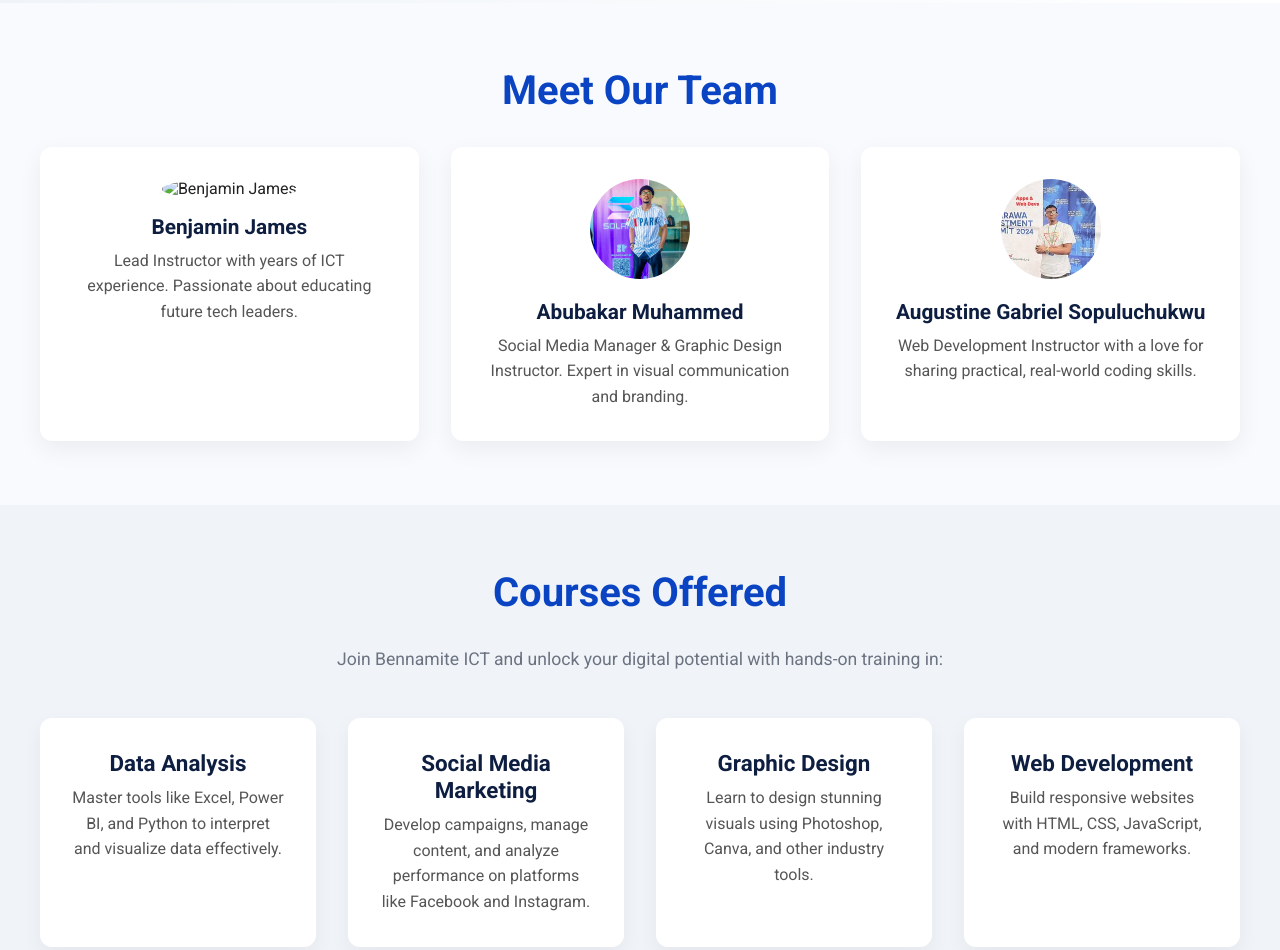
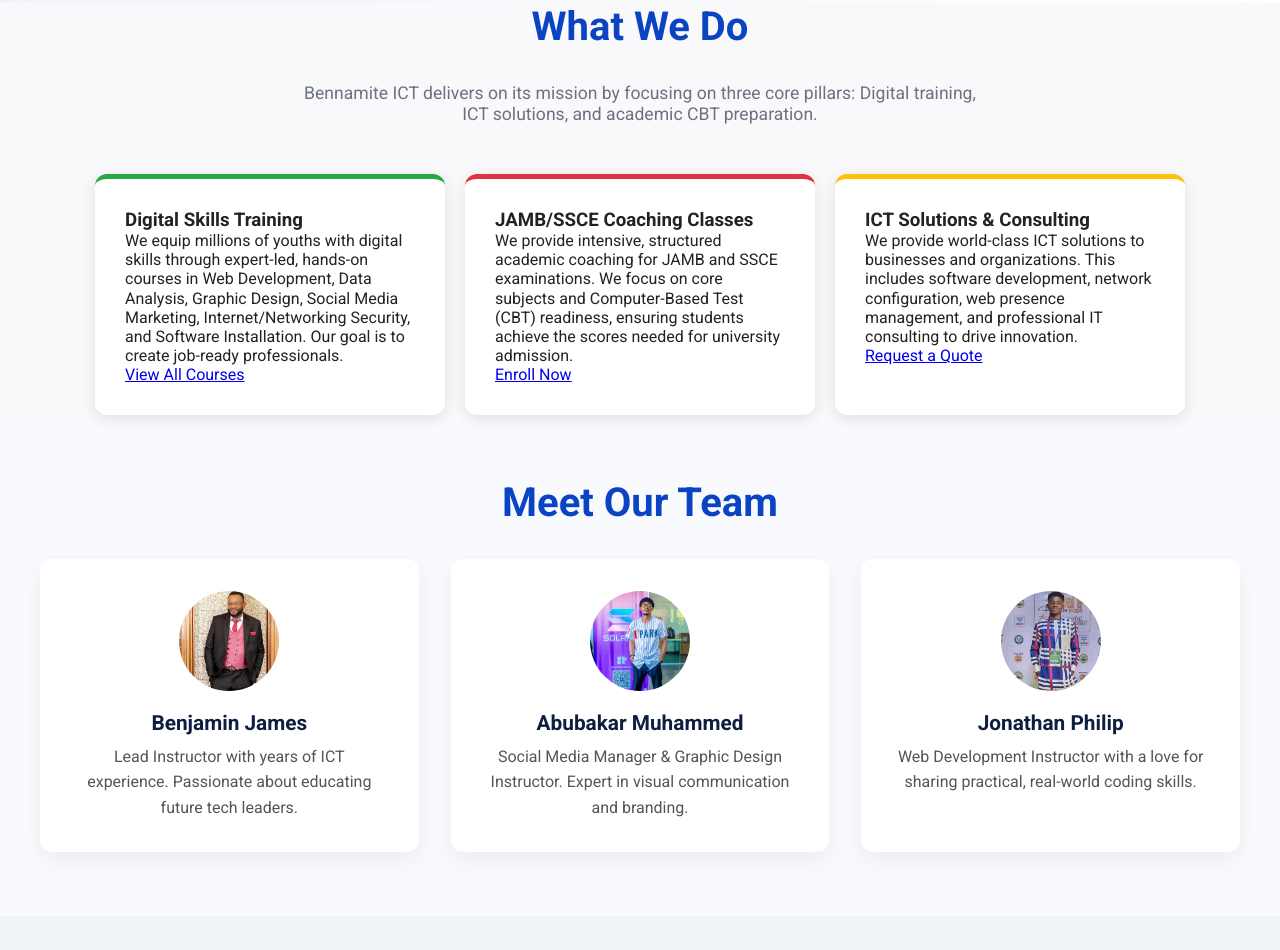
Before and after one commit to Bennamite/bennamiteinstitute, a plain HTML site: page index.html in a window 1280 px wide. Shown: the part 1348-2298 px from the top of the page. Drawn offline with Linux system fonts and the light colour scheme.

Commit message:
Initial commit for website project

```diff
--- a/index.html
+++ b/index.html
@@ -54,10 +54,10 @@
       <div class="hero-content">
         <h1>
           <span class="welcome-text">Welcome to</span><br />
-          <span class="brand-name">Bennamite ICT Institute</span>
+          <span class="brand-name">Bennamite ICT</span>
         </h1>
         <p class="hero-subtitle">
-          Empowering your future through innovative computer-based education.
+          Empowering Mind, Powering the Future.
         </p>
         <a href="#courses" class="cta-button">Explore Our Courses</a>
       </div>
@@ -71,14 +71,14 @@
     <div class="mission">
       <h2>Our Mission</h2>
       <p>
-        To empower individuals and organizations with cutting-edge digital skills through accessible, high-quality education. We foster innovation, enhance employability, and bridge the digital divide.
+        To deliver world-class ICT solution and traning with excellence, equipping  millions of youths with digital skills.
       </p>
     </div>
 
     <div class="vision">
       <h2>Our Vision</h2>
       <p>
-        To become a global leader in ICT and CBT education—equipping every learner with the knowledge and confidence to succeed in the digital age.
+        To be the world hub of ICT innovation and skills development, empowering, minds,transforming communication, and shaping the future.
       </p>
     </div>
 
@@ -105,12 +105,53 @@
 
 
 
+   <!-- What we do -->
+<section id="what-we-do" class="section what-we-do-section">
+    <div class="container">
+        <h2 class="section-title">What We Do</h2>
+        <p class="section-subtitle">
+            Bennamite ICT delivers on its mission by focusing on three core pillars: Digital training, ICT solutions, and academic CBT preparation.
+        </p>
+
+        <div class="do-grid">
+            <div class="do-card training-card">
+                <i class="fas fa-graduation-cap"></i>
+                <h3>Digital Skills Training</h3>
+                <p>
+                    We equip millions of youths with digital skills through expert-led, hands-on courses in Web Development, Data Analysis, Graphic Design, Social Media Marketing, Internet/Networking  Security, and Software Installation. Our goal is to create job-ready professionals.
+                </p>
+                <a href="#courses" class="btn-card-link">View All Courses</a>
+            </div>
+
+            <div class="do-card academic-card">
+                <i class="fas fa-chalkboard-teacher"></i>
+                <h3>JAMB/SSCE Coaching Classes</h3>
+                <p>
+                    We provide intensive, structured academic coaching for JAMB and SSCE examinations. We focus on core subjects and Computer-Based Test (CBT) readiness, ensuring students achieve the scores needed for university admission.
+                </p>
+                <a href="#contact" class="btn-card-link">Enroll Now</a>
+            </div>
+
+            <div class="do-card solutions-card">
+                <i class="fas fa-desktop"></i>
+                <h3>ICT Solutions & Consulting</h3>
+                <p>
+                    We provide world-class ICT solutions to businesses and organizations. This includes software development, network configuration, web presence management, and professional IT consulting to drive innovation.
+                </p>
+                <a href="#contact" class="btn-card-link">Request a Quote</a>
+            </div>
+        </div>
+    </div>
+</section>
+
+
+
     <!-- Team -->
 <section class="section team-section">
     <h2 class="section-title">Meet Our Team</h2>
     <div class="team-grid">
       <div class="team-member">
-        <img src="" alt="Benjamin James">
+        <img src="ben.png.jfif" alt="Benjamin James">
         <h3>Benjamin James</h3>
         <p>Lead Instructor with years of ICT experience. Passionate about educating future tech leaders.</p>
       </div>
@@ -120,9 +161,10 @@
         <p>Social Media Manager & Graphic Design Instructor. Expert in visual communication and branding.</p>
       </div>
       <div class="team-member">
-        <img src="./gabson.jpg" alt="Augustine Gabriel">
-        <h3>Augustine Gabriel Sopuluchukwu</h3>
-        <p>Web Development Instructor with a love for sharing practical, real-world coding skills.</p>
+    <img src="./jonathan.png.jfif" alt="Jonathan Philip">
+    <h3>Jonathan Philip</h3>
+    <p>Web Development Instructor with a love for sharing practical, real-world coding skills.</p>
+</div>
       </div>
     </div>
   </section>
@@ -137,25 +179,25 @@
       <div class="course-card">
         <i class="fas fa-chart-line"></i>
         <h3>Data Analysis</h3>
-        <p>Master tools like Excel, Power BI, and Python to interpret and visualize data effectively.</p>
+        <p>Master tools like Excel, Power BI, and Tableau to interpret and visualize data effectively.</p>
       </div>
 
       <div class="course-card">
         <i class="fas fa-bullhorn"></i>
-        <h3>Social Media Marketing</h3>
+        <h3>Social Media Mangt./Mkt.</h3>
         <p>Develop campaigns, manage content, and analyze performance on platforms like Facebook and Instagram.</p>
       </div>
 
       <div class="course-card">
         <i class="fas fa-paint-brush"></i>
         <h3>Graphic Design</h3>
-        <p>Learn to design stunning visuals using Photoshop, Canva, and other industry tools.</p>
+        <p>Learn to design stunning visuals using Professional industry tools.</p>
       </div>
 
       <div class="course-card">
         <i class="fas fa-code"></i>
         <h3>Web Development</h3>
-        <p>Build responsive websites with HTML, CSS, JavaScript, and modern frameworks.</p>
+        <p>Building responsive websites with FRONTEND & BACKEND Development.</p>
       </div>
 
       <div class="course-card">
@@ -180,7 +222,7 @@
         <img src="./app-data-concept-illustration_114360-7834.avif" alt="Interactive Data Analysis" class="workshop-img" />
         <div class="workshop-content">
           <h3>Interactive Data Analysis</h3>
-          <p>Gain real-world experience working on data-driven projects using Excel, Power BI, and Python.</p>
+          <p>Gain real-world experience working on data-driven projects using Excel, Power BI, and Tableau.</p>
         </div>
       </div>
 
@@ -272,7 +314,7 @@
         <h2 class="section-title">Get in Touch</h2>
         <p><strong>Phone:</strong> <a href="tel:07038078539">07038078539</a></p>
         <p><strong>Email:</strong> <a href="mailto:bennamite@gmail.com">bennamite@gmail.com</a></p>
-        <p><strong>Address:</strong> Beside First Bank, Jos Road, Lafia, Nasarawa State</p>
+        <p><strong>Address:</strong> Opp.St Williams Cathedral, Jos Road, Lafia, Nasarawa State</p>
       </div>
       <div class="contact-image">
         <img src="./modern-desktop-compute-concept-illustration_114360-12156.avif" alt="Bennamite ICT Institute" class="contact-img"/>
--- a/stylesheet.css
+++ b/stylesheet.css
@@ -320,6 +320,82 @@
     /* border-radius: 12px;
     box-shadow: 0 4px 15px rgba(0, 0, 0, 0.1); */
   }
+
+
+
+/* --- What We Do Section Styles --- */
+
+/* (Keep existing .what-we-do-section, .section-title, .section-subtitle styles) */
+
+.do-grid {
+    display: flex;
+    gap: 20px; /* Reduced gap slightly for three items */
+    justify-content: center;
+    flex-wrap: wrap;
+}
+
+.do-card {
+    background-color: #ffffff;
+    border-radius: 12px;
+    padding: 30px;
+    box-shadow: 0 4px 15px rgba(0, 0, 0, 0.1);
+    flex-basis: 30%; /* Now takes up about one-third of the width */
+    max-width: 350px;
+    transition: transform 0.3s ease, box-shadow 0.3s ease;
+    text-align: left;
+    border-top: 5px solid transparent;
+}
+
+.do-card:hover {
+    transform: translateY(-5px);
+    box-shadow: 0 8px 25px rgba(0, 0, 0, 0.15);
+}
+
+/* Specific colors for visual separation */
+.training-card {
+    border-top-color: #28a745; /* Green accent for Training */
+}
+
+/* NEW CARD STYLE */
+.academic-card {
+    border-top-color: #dc3545; /* Red accent for Academic/JAMB */
+}
+
+.solutions-card {
+    border-top-color: #ffc107; /* Yellow accent for Solutions */
+}
+
+.do-card i {
+    font-size: 3em;
+    color: #007bff;
+    margin-bottom: 15px;
+}
+/* (Keep existing .do-card h3, p, .btn-card-link styles) */
+
+
+/* Media Query for responsiveness */
+@media (max-width: 992px) {
+    /* Two cards per row for medium screens */
+    .do-card {
+        flex-basis: 45%;
+        max-width: 45%;
+    }
+}
+
+@media (max-width: 600px) {
+    /* One card per row for small screens */
+    .do-grid {
+        flex-direction: column;
+        gap: 20px;
+    }
+
+    .do-card {
+        flex-basis: 100%;
+        max-width: 100%;
+    }
+}
+
+
 
 
   /* team styling */
```
Also changed, not shown: ben.png.jfif (added), gabson.jpg (deleted), jonathan.png.jfif (added).
